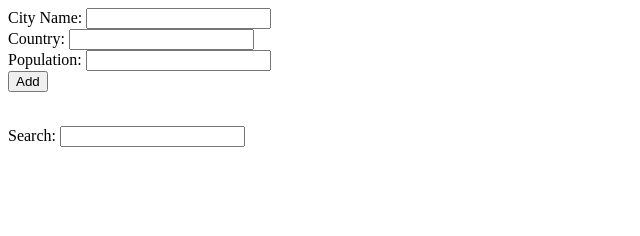
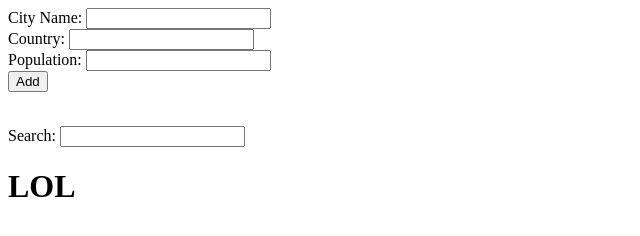
Before and after one commit to iverzonicx/exercise-typescripting, a plain HTML site: page index.html in a window 1280 px wide. Shown: the whole page, without its empty margins (0-640 px from the left). Drawn offline with Linux system fonts and the light colour scheme.

Commit message:
Editted HTML

```diff
--- a/index.html
+++ b/index.html
@@ -17,6 +17,7 @@
     <input type="text" id="searchInput" />
     <br />
     <ul id="list"></ul>
+<h1> LOL </h1>
 
     <script src="./index.js"></script>
   </body>
```
